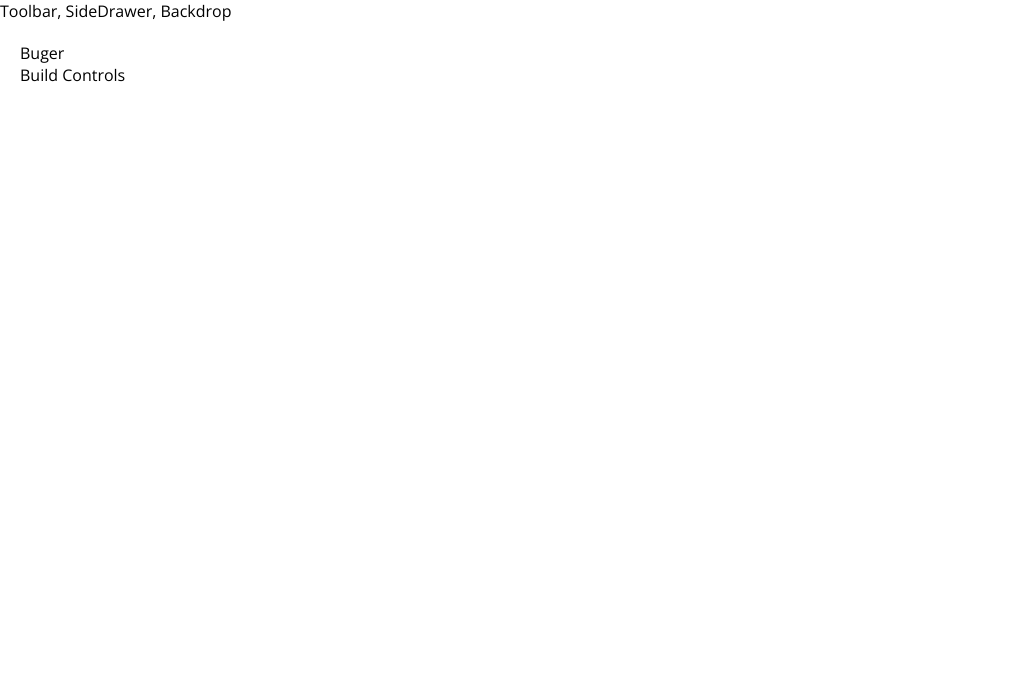
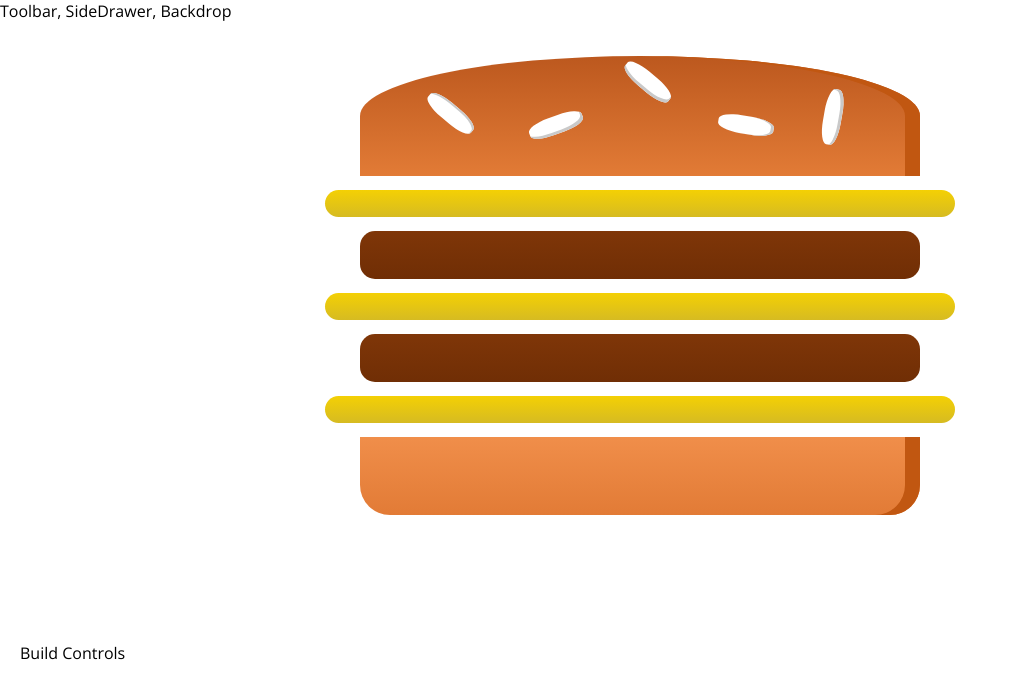
Before and after one commit to nenadpoz/burger-builder, a React (Create React App) app: page / in a window 1280 px wide. Shown: the top 698 px of the page, without its empty margins (0-1018 px from the left). Built offline with nearby package versions, Linux system fonts and the light colour scheme.

Commit message:
Added burger ingredients.

```diff
--- a/package.json
+++ b/package.json
@@ -3,6 +3,7 @@
   "version": "0.1.0",
   "private": true,
   "dependencies": {
+    "prop-types": "^15.7.2",
     "react": "^16.8.6",
     "react-dom": "^16.8.6",
     "react-scripts": "3.0.1"
--- /dev/null
+++ b/src/components/Burger/Burger.css
@@ -0,0 +1,23 @@
+.Burger {
+  width: 100%;
+  margin: auto;
+  height: 250px;
+  overflow: scroll;
+  text-align: center;
+  font-weight: bold;
+  font-size: 1.2rem;
+}
+
+@media (min-width: 500px) and (min-height: 401px) {
+  .Burger {
+    width: 450px;
+    height: 400px;
+  }
+}
+
+@media (min-width: 1000px) and (min-height: 700px) {
+  .Burger {
+    width: 700px;
+    height: 600px;
+  }
+}
--- /dev/null
+++ b/src/components/Burger/Burger.js
@@ -0,0 +1,19 @@
+import React from 'react'
+import './Burger.css'
+import BurgerIngredient from './BurgerIngredient/BurgerIngredient';
+
+const burger = (props) => {
+  return (
+    <div className='Burger'>
+      <BurgerIngredient type="bread-top" />
+      <BurgerIngredient type="cheese" />
+      <BurgerIngredient type="meat" />
+      <BurgerIngredient type="cheese" />
+      <BurgerIngredient type="meat" />
+      <BurgerIngredient type="cheese" />
+      <BurgerIngredient type="bread-bottom" />
+    </div>
+  )
+}
+
+export default burger;
--- /dev/null
+++ b/src/components/Burger/BurgerIngredient/BurgerIngredient.css
@@ -0,0 +1,113 @@
+.BreadBottom {
+    height: 13%;
+    width: 80%;
+    background: linear-gradient(#F08E4A, #e27b36);
+    border-radius: 0 0 30px 30px;
+    box-shadow: inset -15px 0 #c15711;
+    margin: 2% auto;
+}
+
+.BreadTop {
+    height: 20%;
+    width: 80%;
+    background: linear-gradient(#bc581e, #e27b36);
+    border-radius: 50% 50% 0 0;
+    box-shadow: inset -15px 0 #c15711;
+    margin: 2% auto;
+    position: relative;
+}
+
+.Seeds1 {
+    width: 10%;
+    height: 15%;
+    position: absolute;
+    background-color: white;
+    left: 30%;
+    top: 50%;
+    border-radius: 40%;
+    transform: rotate(-20deg);
+    box-shadow: inset -2px -3px #c9c9c9;
+}
+
+.Seeds1:after {
+    content: "";
+    width: 100%;
+    height: 100%;
+    position: absolute;
+    background-color: white;
+    left: -170%;
+    top: -260%;
+    border-radius: 40%;
+    transform: rotate(60deg);
+    box-shadow: inset -1px 2px #c9c9c9;
+  }
+
+.Seeds1:before {
+    content: "";
+    width: 100%;
+    height: 100%;
+    position: absolute;
+    background-color: white;
+    left: 180%;
+    top: -50%;
+    border-radius: 40%;
+    transform: rotate(60deg);
+    box-shadow: inset -1px -3px #c9c9c9;
+  }
+
+  .Seeds2 {
+    width: 10%;
+    height: 15%;
+    position: absolute;
+    background-color: white;
+    left: 64%;
+    top: 50%;
+    border-radius: 40%;
+    transform: rotate(10deg);
+    box-shadow: inset -3px 0 #c9c9c9;
+  }
+
+  .Seeds2:before {
+    content: "";
+    width: 100%;
+    height: 100%;
+    position: absolute;
+    background-color: white;
+    left: 150%;
+    top: -130%;
+    border-radius: 40%;
+    transform: rotate(90deg);
+    box-shadow: inset 1px 3px #c9c9c9;
+  }
+
+
+.Meat {
+    width: 80%;
+    height: 8%;
+    background: linear-gradient(#7f3608, #702e05);
+    margin: 2% auto;
+    border-radius: 15px;
+}
+
+.Cheese {
+    width: 90%;
+    height: 4.5%;
+    margin: 2% auto;
+    background: linear-gradient(#f4d004, #d6bb22);
+    border-radius: 20px;
+}
+
+.Salad {
+    width: 85%;
+    height: 7%;
+    margin: 2% auto;
+    background: linear-gradient(#228c1d, #91ce50);
+    border-radius: 20px;
+}
+
+.Bacon {
+    width: 80%;
+    height: 3%;
+    background: linear-gradient(#bf3813, #c45e38);
+    margin: 2% auto;
+}
--- /dev/null
+++ b/src/components/Burger/BurgerIngredient/BurgerIngredient.js
@@ -0,0 +1,44 @@
+import React, { Component } from 'react';
+import PropTypes from 'prop-types';
+import './BurgerIngredient.css';
+
+class BurgerIngredient extends Component {
+  render() {
+    let ingredient = null;
+
+    switch (this.props.type) {
+      case ('bread-bottom'):
+        ingredient = <div className='BreadBottom'></div>;
+        break;
+      case ('bread-top'):
+        ingredient = (
+          <div className='BreadTop'>
+            <div className="Seeds1"></div>
+            <div className="Seeds2"></div>
+          </div>
+        );
+        break;
+      case ('meat'):
+        ingredient = <div className='Meat'></div>;
+        break;
+      case ('cheese'):
+        ingredient = <div className='Cheese'></div>;
+        break;
+      case ('bacon'):
+        ingredient = <div className='Bacon'></div>;
+        break;
+      case ('salad'):
+        ingredient = <div className='Salad'></div>;
+        break;
+      default:
+        ingredient = null;
+    }
+    return ingredient
+  }
+}
+
+BurgerIngredient.propTypes = {
+  type: PropTypes.string.isRequired,
+}
+
+export default BurgerIngredient
--- a/src/containers/BurgerBuilder/BurgerBuilder.js
+++ b/src/containers/BurgerBuilder/BurgerBuilder.js
@@ -1,11 +1,12 @@
 import React, { Component } from 'react';
 import Aux from '../../hoc/Aux';
+import Burger from '../../components/Burger/Burger';
 
 class BurgerBuilder extends Component {
   render() {
     return (
       <Aux>
-        <div>Buger</div>
+        <Burger />
         <div>Build Controls</div>
       </Aux>
     )
```
